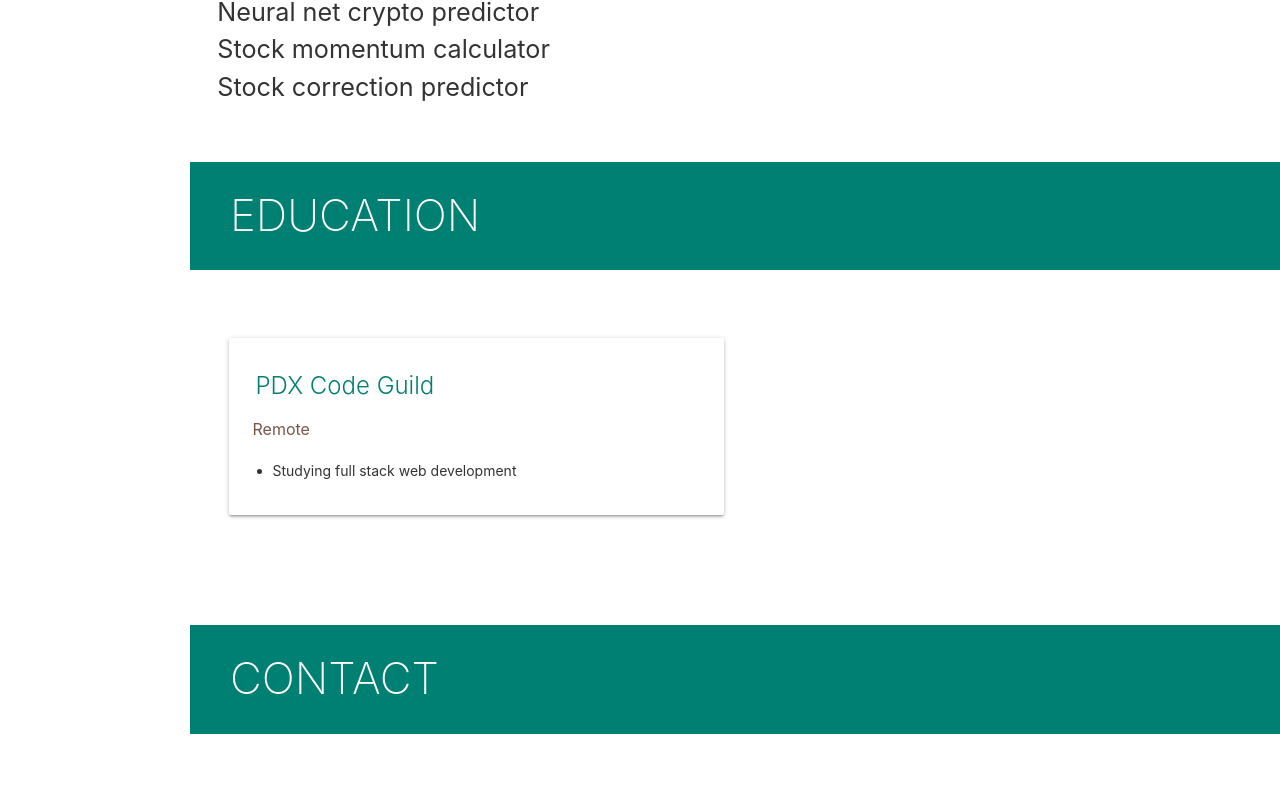
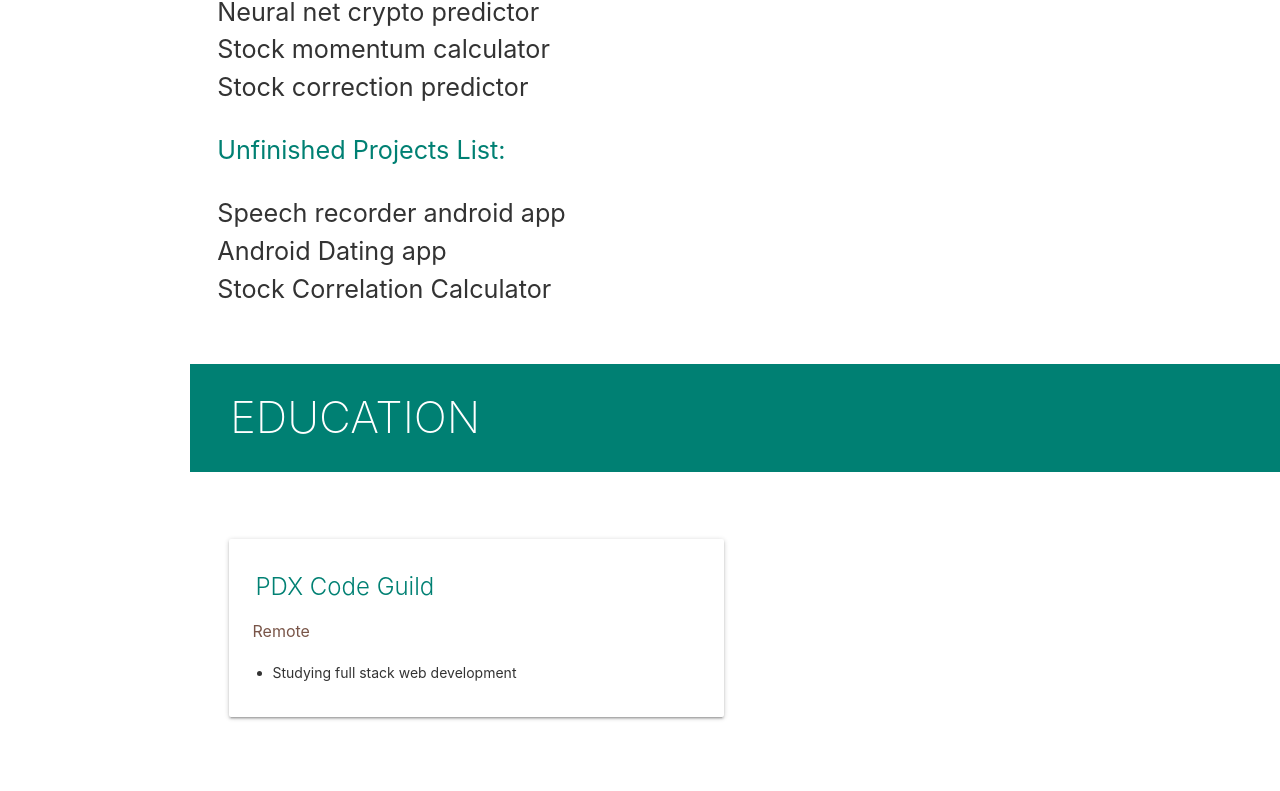
Before and after one commit to githubaccount11/githubaccount11.github.io, a plain HTML site: page index.html in a window 1280 px wide. Shown: the part 2297-3088 px from the top of the page. Drawn offline with nearby package versions, Linux system fonts and the light colour scheme.

Commit message:
added open graph data and unfinished projects

```diff
--- a/index.html
+++ b/index.html
@@ -6,6 +6,16 @@
     <meta name="viewport" content="width=device-width, initial-scale=1.0">
 
     <title>Leigh F-S | Software Developer</title>
+    <!-- Open Graph-->
+    <meta property="og:locale" content="en_US" />
+    <meta property="og:type" content="website" />
+    <meta property="og:title" content="Leigh Fair-Smiley | Software Developer" />
+    <meta property="og:description" content="I want to change the Earth for the better." />
+    <meta property="og:url" content="githubaccount11.github.io" />
+    <meta property="og:site_name" content="Leigh Fair-Smiley | Software Developer" />
+    <meta property="article:publisher" content="githubaccount11.github.io" />
+    <meta property="og:image" content="" />
+
     <!-- Materialize - Compiled and minified CSS-->
     <link
     rel="stylesheet"
@@ -162,6 +172,13 @@
                     <li>Stock momentum calculator</li>
                     <li>Stock correction predictor</li>
                  </ul>
+                 <span class="card-title activator teal-text hoverline"
+                >Unfinished Projects List:</span>
+                <ul>
+                    <li>Speech recorder android app</li>
+                    <li>Android Dating app</li>
+                    <li>Stock Correlation Calculator</li>
+                </ul>
             </div>
           </section>
           <section id="education" class="section scrollspy">
```
